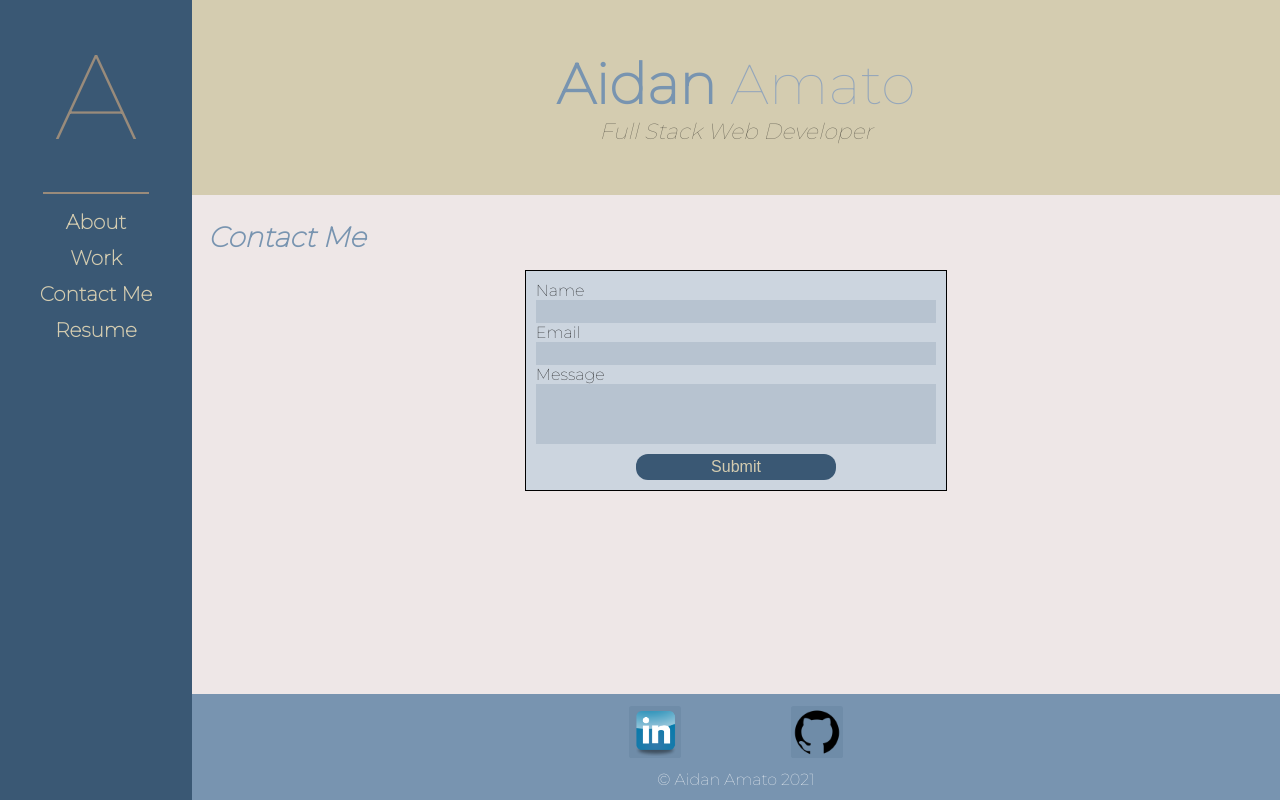
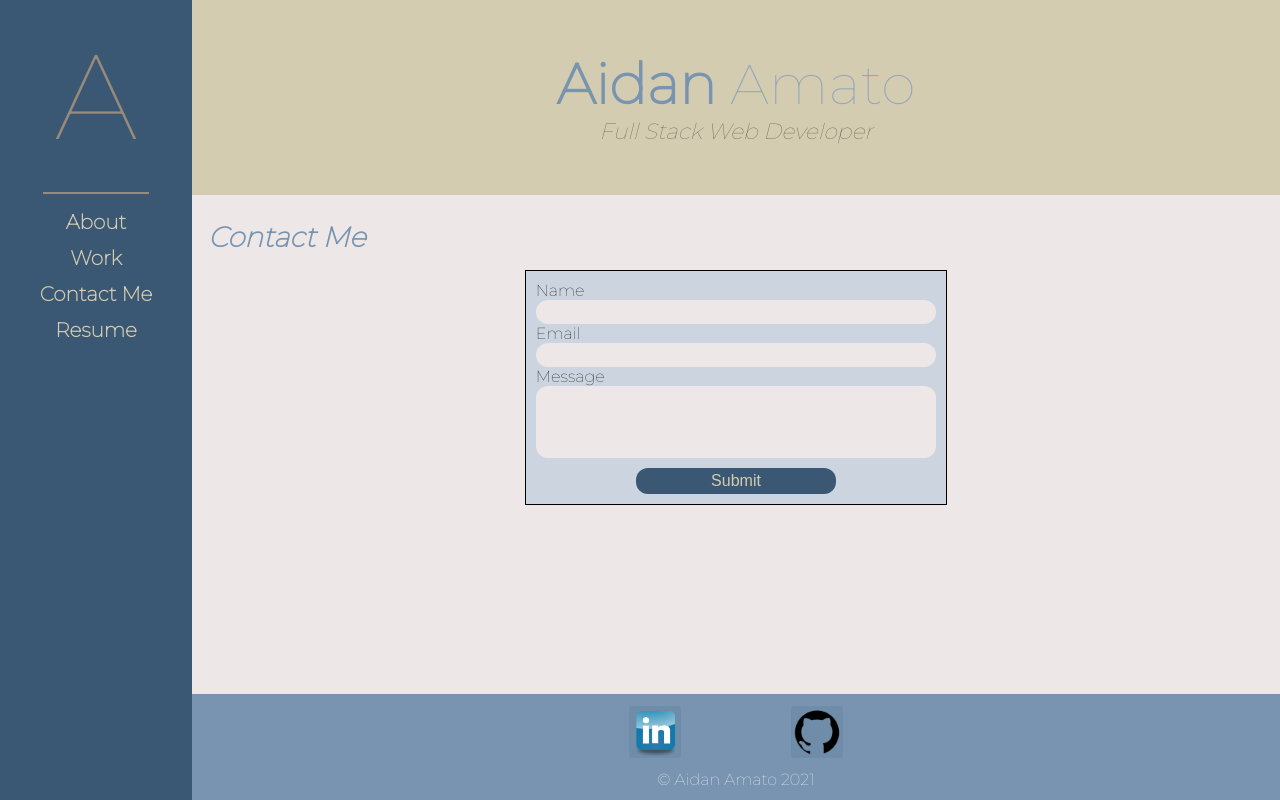
Before and after one commit to aidanamato/react-portfolio, a React (Create React App) app: page / in a window 1280 px wide. Both pictures are taken after a click on the element "Contact Me". Built offline with nearby package versions, Linux system fonts and the light colour scheme.

Commit message:
add error handeling to contact form

```diff
--- a/public/index.html
+++ b/public/index.html
@@ -27,7 +27,6 @@
     <title>Aidan Amato - Portfolio</title>
     <link rel="preconnect" href="https://fonts.googleapis.com">
     <link rel="preconnect" href="https://fonts.gstatic.com" crossorigin>
-    <link rel="stylesheet" href="https://cdnjs.cloudflare.com/ajax/libs/font-awesome/6.0.0-beta2/css/all.min.css" integrity="sha512-YWzhKL2whUzgiheMoBFwW8CKV4qpHQAEuvilg9FAn5VJUDwKZZxkJNuGM4XkWuk94WCrrwslk8yWNGmY1EduTA==" crossorigin="anonymous" referrerpolicy="no-referrer" />
     <link href="https://fonts.googleapis.com/css2?family=Montserrat:wght@100&display=swap" rel="stylesheet">
   </head>
   <body>
--- a/src/components/Main/Contact/index.js
+++ b/src/components/Main/Contact/index.js
@@ -1,17 +1,59 @@
-import React from "react";
+import React, { useState } from "react";
+import { capitalizeFirstLetter, validateEmail } from '../../../utils/helpers';
 
 function Contact() {
+  // formState will hold the user response, later this will be sent to a back end
+  const [formState, setFormState] = useState({name: '', email: '', message: ''});
+
+  const [errorMessage, setErrorMessage] = useState('');
+  const [successMessage, setSuccessMessage] = useState('');
+
+  function blurHandler(event) {
+    setSuccessMessage('');
+
+    if (event.target.name === 'email') {
+      const isValid = validateEmail(event.target.value);
+
+      if (!isValid) {
+        setErrorMessage('Invalid email address.');
+      } else {
+        setErrorMessage('');
+      }
+    } else {
+      if (!event.target.value.length) {
+        setErrorMessage(`${capitalizeFirstLetter(event.target.name)} is required.`)
+      } else {
+        setErrorMessage('');
+      }
+    }
+    console.log(errorMessage);
+    if (!errorMessage) {
+      setFormState({...formState, [event.target.name]: event.target.value});
+    }
+  }
+
+  function submitHandler(event) {
+    event.preventDefault();
+
+    if (!errorMessage) {
+      setSuccessMessage('Message sent.');
+      event.target.reset();
+    }
+  }
+
   return (
     <section id="contact-me" className="contact-me">
       <h2 className="section-title">Contact Me</h2>
-      <form className="contact-form" name="contact-form">
+      <form className="contact-form" name="contact-form" onSubmit={submitHandler}>
+        {errorMessage && <p className="error-message">{errorMessage}</p>}
+        {successMessage && <p className="success-message">{successMessage}</p>}
         <label for="name">Name</label>
-        <input name="name" type="text" for="contact-me"></input>
+        <input name="name" type="text" for="contact-me" onBlur={blurHandler}></input>
         <label for="email">Email</label>
-        <input name="email" type="email" for="contact-me"></input>
+        <input name="email" type="email" for="contact-me" onBlur={blurHandler}></input>
         <label for="message">Message</label>
-        <textarea name="message" for="contact-me" rows="4"></textarea>
-        <button type="submit" for="section-title">Submit</button>
+        <textarea name="message" for="contact-me" rows="4" onBlur={blurHandler}></textarea>
+        <button type="submit" for="contact-form">Submit</button>
       </form>
     </section>
   )
--- a/src/index.css
+++ b/src/index.css
@@ -6,6 +6,7 @@
   --color-3: #3a5874;
   --color-3-light: #3a5874a6;
   --color-3-opaque: #3a587425;
+  --color-3-bright: #8ebae425;
   --color-4: #7894b0;
   --color-5: #94a6bb;
   --color-5-bright: #ccd5df;
@@ -209,6 +210,18 @@ aside p {
   background-color: var(--color-5-bright)
 }
 
+.error-message {
+  font-size: 12px;
+  text-align: center;
+  color: red;
+}
+
+.success-message {
+  font-size: 12px;
+  text-align: center;
+  color: green;
+}
+
 .contact-form label {
   display: block;
   font-size: 12px;
@@ -217,8 +230,11 @@ aside p {
 .contact-form input, .contact-form textarea {
   width: 100%;
   border: none;
+  border-radius: 12px;
   resize: none;
-  background-color: var(--color-3-opaque);
+  background-color: var(--color-6);
+  padding: 4px;
+  font-family: inherit;
 }
 
 .contact-form button {
--- /dev/null
+++ b/src/utils/helpers.js
@@ -0,0 +1,8 @@
+export function capitalizeFirstLetter(string) {
+  return string.charAt(0).toUpperCase() + string.slice(1);
+}
+
+export function validateEmail(email) {
+  const re = /^(([^<>()[\]\\.,;:\s@"]+(\.[^<>()[\]\\.,;:\s@"]+)*)|(".+"))@((\[[0-9]{1,3}\.[0-9]{1,3}\.[0-9]{1,3}\.[0-9]{1,3}\])|(([a-zA-Z\-0-9]+\.)+[a-zA-Z]{2,}))$/;
+  return re.test(String(email).toLowerCase());
+}
```
